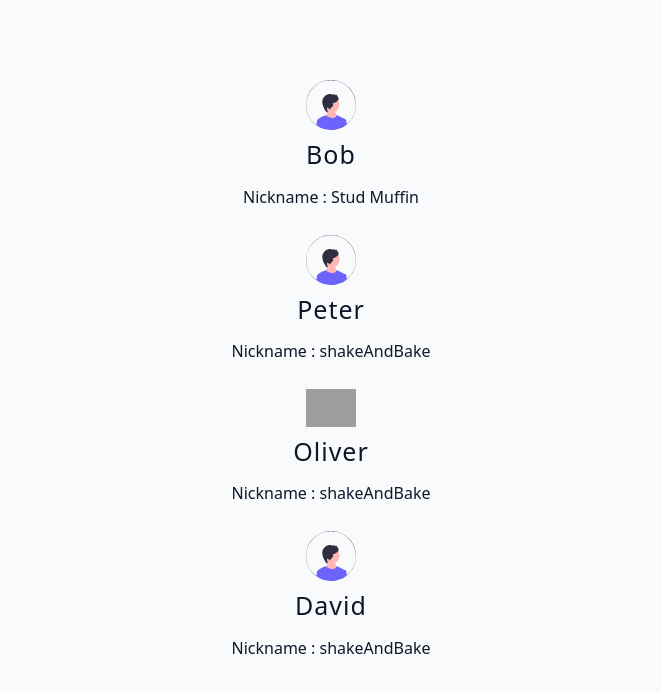
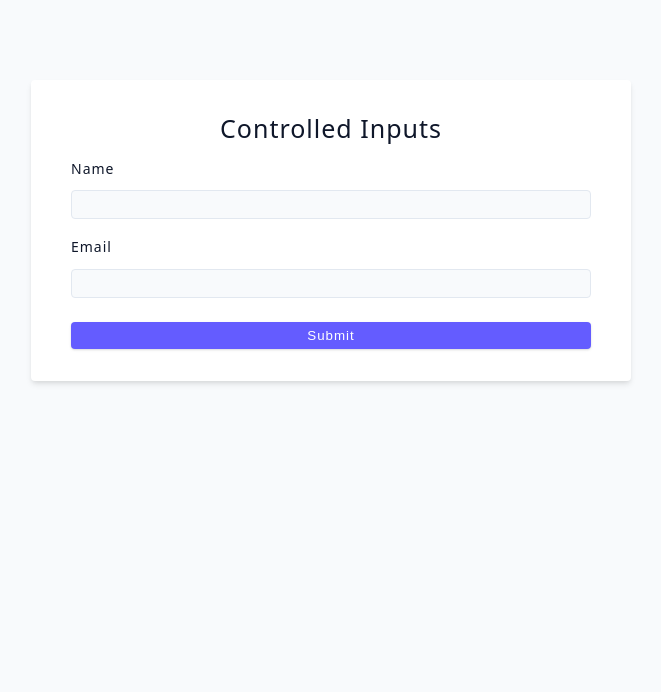
Before and after one commit to ksanjaykumar1/react-18-tutorial, a React (Vite) app in the folder advance-react/: page / in a window 1280 px wide. Shown: the top 692 px of the page, without its empty margins (309-970 px from the left). Built offline with nearby package versions, Linux system fonts and the light colour scheme; grey boxes are pictures that could not be loaded.

Commit message:
basic form input

```diff
--- a/advance-react/src/App.jsx
+++ b/advance-react/src/App.jsx
@@ -1,9 +1,9 @@
-import List from './my-code/List';
+import ControlledInputs from './my-code/forms/ControlledInputs';
 
 function App() {
   return (
     <div className='container'>
-      <List />
+      <ControlledInputs />
     </div>
   );
 }
--- /dev/null
+++ b/advance-react/src/my-code/forms/ControlledInputs.jsx
@@ -0,0 +1,46 @@
+import { useState } from 'react';
+
+function ControlledInputs() {
+  const [name, setName] = useState('');
+  const [email, setEmail] = useState('');
+
+  const handleSubmit = (e) => {
+    e.preventDefault();
+    console.log(name, email);
+  };
+
+  return (
+    <form className='form' onSubmit={handleSubmit}>
+      <h4>Controlled inputs</h4>
+      <div className='form-row'>
+        <label htmlFor='name' className='form-label'>
+          name
+        </label>
+        <input
+          type='text'
+          value={name}
+          onChange={(e) => setName(e.target.value)}
+          className='form-input'
+          id='name'
+        />
+      </div>
+      <div className='form-row'>
+        <label htmlFor='email' className='form-label'>
+          Email
+        </label>
+        <input
+          id='email'
+          className='form-input'
+          type='email'
+          value={email}
+          onChange={(e) => setEmail(e.target.value)}
+        />
+      </div>
+      <button type='submit' onClick={handleSubmit} className='btn btn-block'>
+        submit
+      </button>
+    </form>
+  );
+}
+
+export default ControlledInputs;
```
